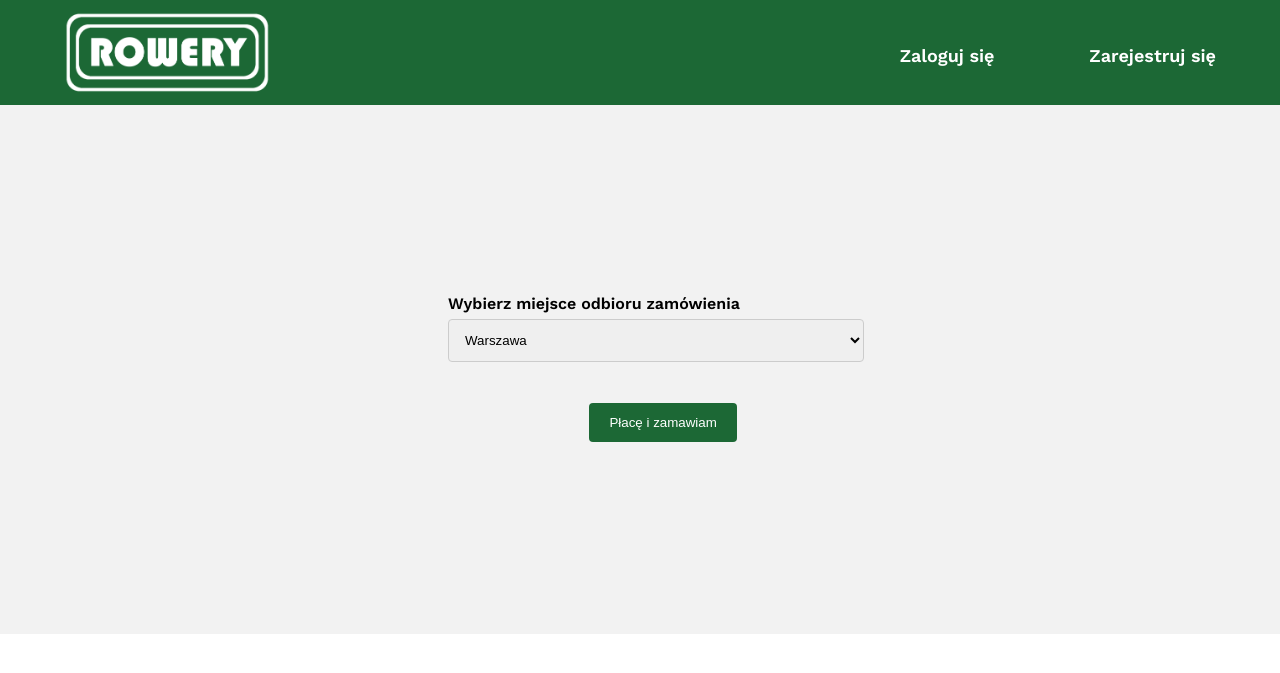
After one commit to pchla24/AplikacjeBazodanowe, a Flask app: page /makeOrder in a window 1280 px wide. The commit adds this page. Shown: the top 673 px of the page. Run offline with Flask 2, Linux system fonts and the light colour scheme; parts of the project's set-up code (start-up, migrations or seed data) failed here and were passed over.

Commit message:
Dodany formularz zamówienia

```diff
--- a/app.py
+++ b/app.py
@@ -97,6 +97,14 @@ def wheels():
 def tyres():
     return render_template('category_template.html')
 
+@app.route('/cart')
+def cart():
+    return render_template('cart.html')
+
+@app.route('/makeOrder')
+def makeOrder():
+    return render_template('order.html')
+
 # do testowania czy poprawnie wyświetla
 @app.route('/userCreated')
 def userCreated():
--- a/static/style.css
+++ b/static/style.css
@@ -236,6 +236,15 @@ input[type=submit]:hover {
   padding-bottom: 5%;
 }
 
+#orderFormContainer {
+
+  background-color: #f2f2f2;
+  padding-left: 35%;
+  margin-top: 8%;
+  padding-top: 15%;
+  padding-bottom: 15%;
+}
+
 #loginFormContainer {
 
   background-color: #f2f2f2;
--- /dev/null
+++ b/templates/order.html
@@ -0,0 +1,47 @@
+<!DOCTYPE html>
+
+<html lang="pl-PL">
+<head>
+<meta charset="utf-8" />
+<link rel="stylesheet" href="../static/style.css" type="text/css"/>
+<title>Rowery</title>
+</head>
+	<body>
+			<header>
+					<div id="headContainer">
+						<a href="/"><img src="../static/images/logoRowery.png" alt="logo" id="logo"/></a>
+						<nav>
+							<ul>
+								<li><a href="login">Zaloguj się</a></li>
+								<li><a href="register">Zarejestruj się</a></li>
+							</ul>
+						</nav>
+					</div>
+				</header>
+				<div id="orderFormContainer">
+						<form method="POST"  action="/">
+
+              <label for="lokalizacja">Wybierz miejsce odbioru zamówienia</label><br />
+							<select name="receiptLocalization">
+                <!--
+                  Dane testowe, tu będzie for po liście lokalizacji sklepów
+                -->
+                <option value="Warszawa">Warszawa</option>
+                <option value="Kraków">Kraków</option>
+                <option value="Gdańsk">Gdańsk</option>
+                <option value="Wrocław">Wrocław</option>
+                <option value="Toruń">Toruń</option>
+              </select>
+              <br><br>
+							<input type="submit" id="ordersubmit" value="Płacę i zamawiam">
+
+						</form>
+				</div>
+<!--
+<footer>
+	<p class="stopka">jakiś footer</p>
+</footer>
+-->
+      <script type="text/javascript" src="../static/js/main.js"></script>
+    </body>
+</html>
```
